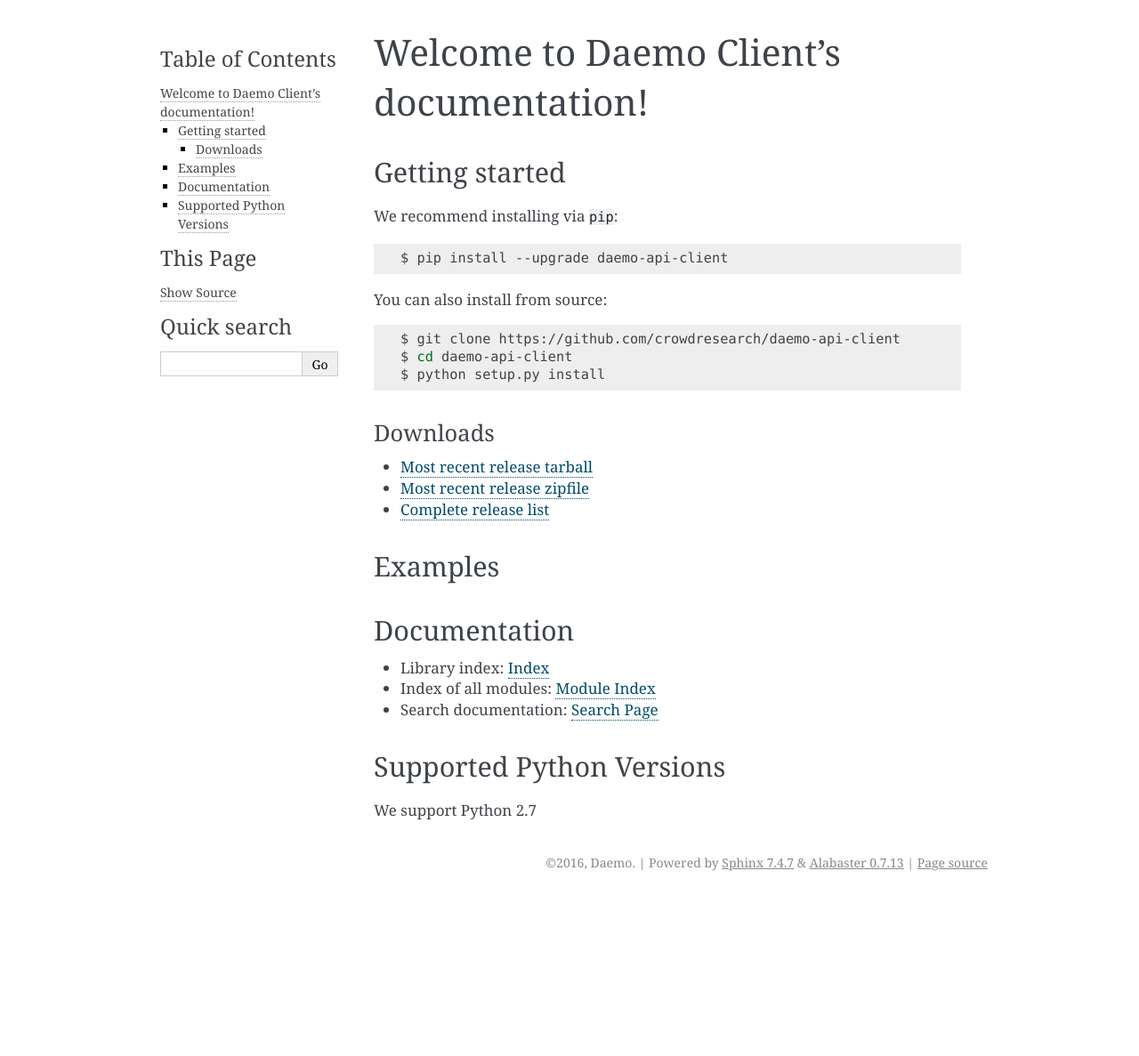
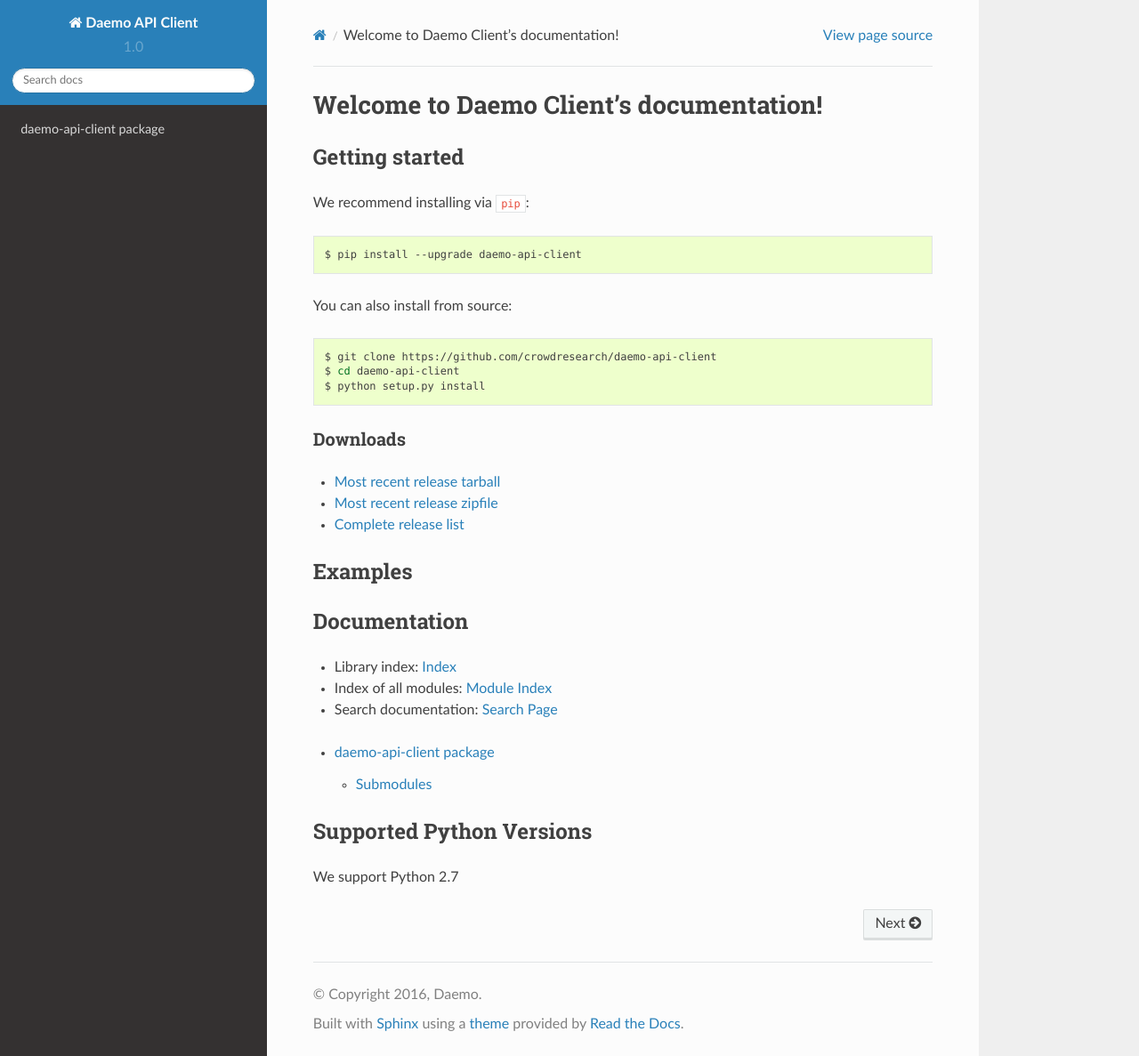
Before and after one commit to crowdresearch/daemo-api-client, a Sphinx documentation site: the page built from docs/index.rst, in a window 1280 px wide and 1187 px high. Shown: the whole window at 89% size. Built offline with Sphinx 7.4.7 and the Read the Docs theme 2.0.0, drawn with Linux system fonts in a browser that asks for light colours.

Commit message:
update theme

```diff
--- a/docs/conf.py
+++ b/docs/conf.py
@@ -129,6 +129,12 @@
 # a list of builtin themes.
 #
 html_theme = 'alabaster'
+
+if os.environ.get('READTHEDOCS', None) != 'True':
+    import sphinx_rtd_theme
+
+    html_theme = 'sphinx_rtd_theme'
+    html_theme_path = [sphinx_rtd_theme.get_html_theme_path()]
 
 # Theme options are theme-specific and customize the look and feel of a theme
 # further.  For a list of options available for each theme, see the
--- a/docs/index.rst
+++ b/docs/index.rst
@@ -40,8 +40,7 @@
 * Search documentation: :ref:`search`
 
 .. toctree::
-    :maxdepth: 1
-    :hidden:
+    :maxdepth: 2
 
     source/daemo
 
--- a/docs/source/daemo.rst
+++ b/docs/source/daemo.rst
@@ -6,10 +6,8 @@
 
 .. toctree::
 
-   daemo.client
+    daemo.client
 
-Module contents
----------------
 
 .. automodule:: daemo
     :members:
--- a/setup.py
+++ b/setup.py
@@ -24,6 +24,7 @@
     author="Daemo",
     author_email="daemo@cs.stanford.edu",
     url="https://github.com/crowdresearch/daemo-api-client/",
+    description="Client library for Daemo",
     long_description='Client library for Daemo',
     keywords="daemo crowdsourcing client"
 )
```
